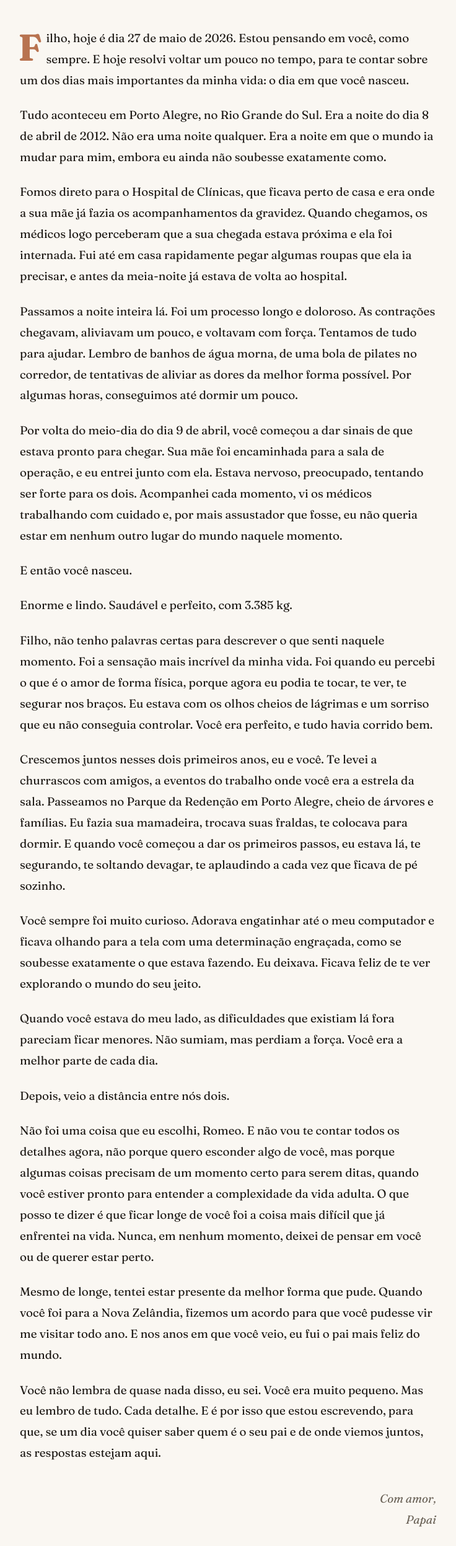
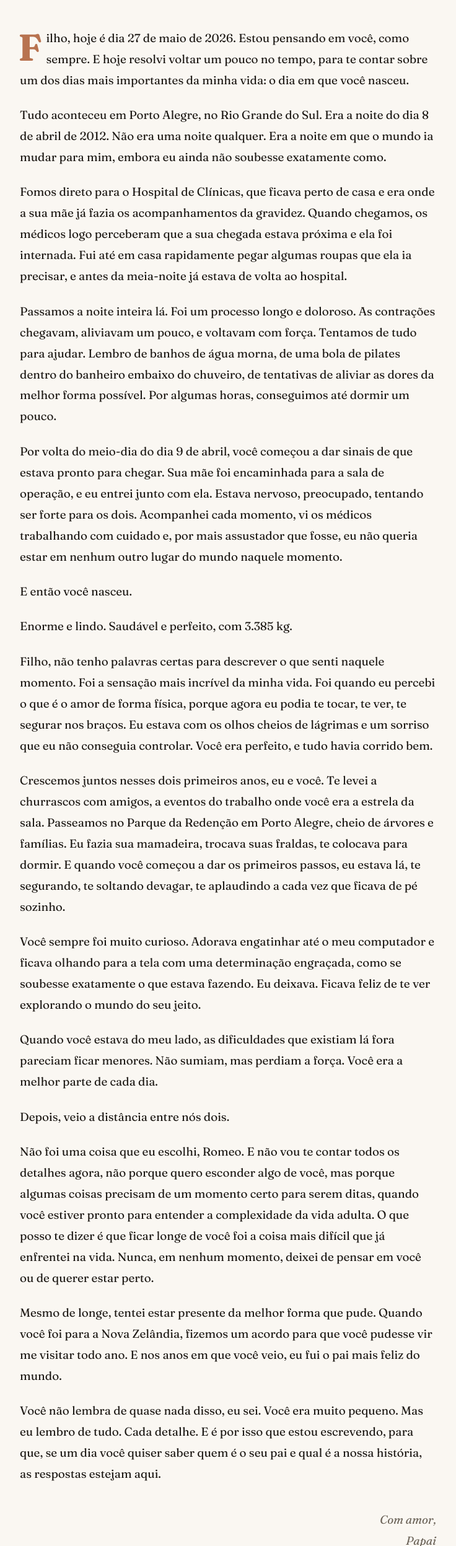
Before and after one commit to papairomeo/papairomeo.github.io, a plain HTML site: page cartas/carta-02.html in a window 1280 px wide. Shown: the part 305-2800 px from the top of the page at 62% size, without its empty margins (272-1008 px from the left). Drawn offline with Linux system fonts and the light colour scheme.

Commit message:
fix: carta-02 pilates/closing corrections, add NEW_LETTER_PROMPT template

```diff
--- a/cartas/carta-02.html
+++ b/cartas/carta-02.html
@@ -97,9 +97,9 @@ hospital.</p>
 
       <p>Passamos a noite inteira lá. Foi um processo longo e doloroso. As
 contrações chegavam, aliviavam um pouco, e voltavam com força. Tentamos
-de tudo para ajudar. Lembro de banhos de água morna, de uma bola de
-pilates no corredor, de tentativas de aliviar as dores da melhor forma
-possível. Por algumas horas, conseguimos até dormir um pouco.</p>
+de tudo para ajudar. Lembro de banhos de água morna, de uma bola de pilates dentro do
+banheiro embaixo do chuveiro, de tentativas de aliviar as dores da
+melhor forma possível. Por algumas horas, conseguimos até dormir um pouco.</p>
 
       <p>Por volta do meio-dia do dia 9 de abril, você começou a dar sinais de
 que estava pronto para chegar. Sua mãe foi encaminhada para a sala de
@@ -153,8 +153,8 @@ feliz do mundo.</p>
 
       <p>Você não lembra de quase nada disso, eu sei. Você era muito pequeno.
 Mas eu lembro de tudo. Cada detalhe. E é por isso que estou escrevendo,
-para que, se um dia você quiser saber quem é o seu pai e de onde viemos
-juntos, as respostas estejam aqui.</p>
+para que, se um dia você quiser saber quem é o seu pai e qual é a
+nossa história, as respostas estejam aqui.</p>
 
       <p class="letter-article-signoff">Com amor,<br>Papai</p>
 
```
Also changed, not shown: letters/letter-02.html (+4 -4 lines), 1 other file.
